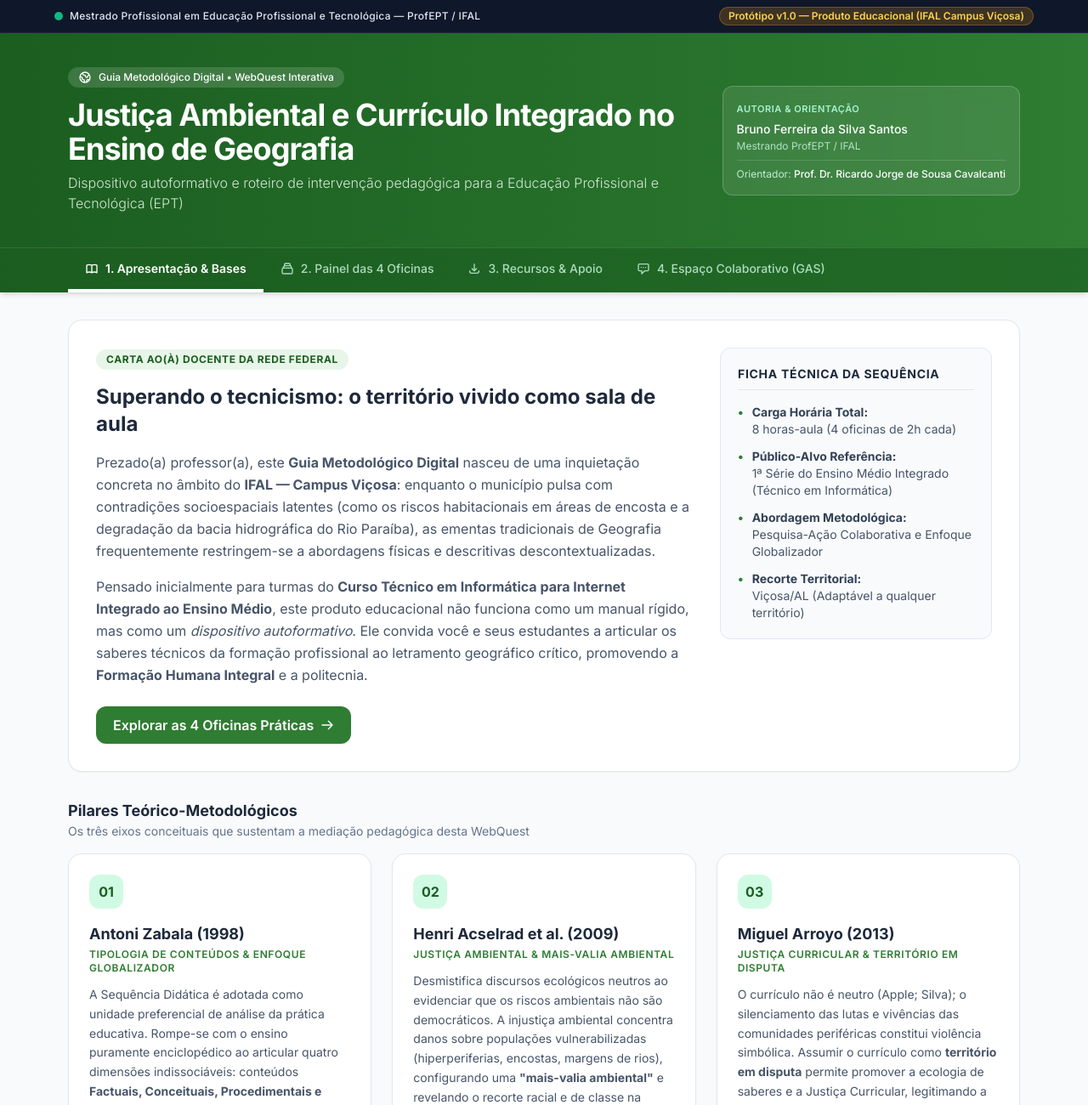
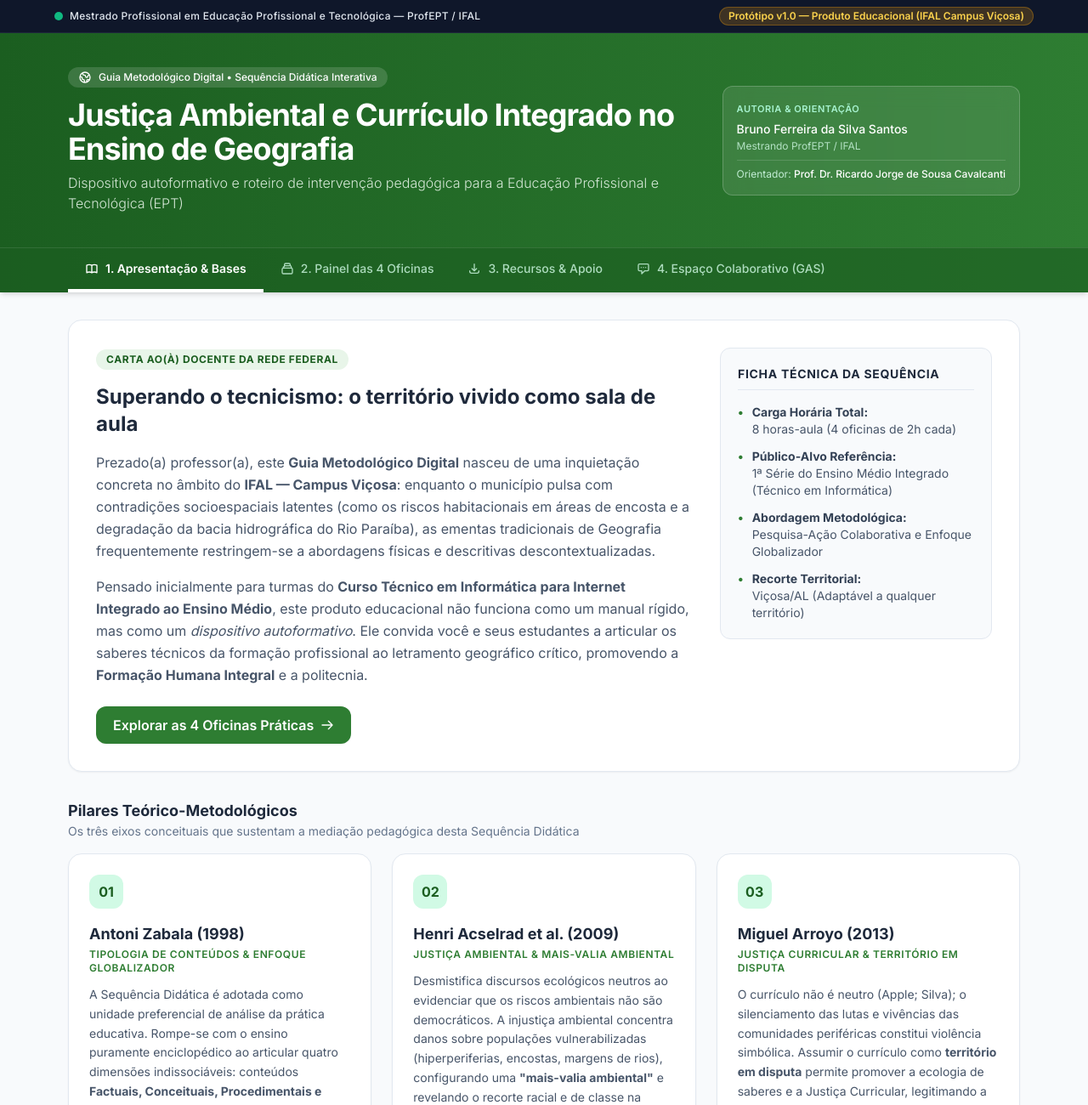
Before and after one commit to brunoprofept/wquest, a plain HTML site: page index.html in a window 1280 px wide. Shown: the top 1300 px of the page at 85% size. Drawn offline with nearby package versions, Linux system fonts and the light colour scheme.

Commit message:
Update index.html

```diff
--- a/index.html
+++ b/index.html
@@ -82,7 +82,7 @@
                 <div class="max-w-3xl">
                     <div class="inline-flex items-center gap-2 bg-white/15 backdrop-blur-sm px-3 py-1 rounded-full text-xs font-medium mb-3">
                         <svg class="w-4 h-4" fill="none" stroke="currentColor" viewBox="0 0 24 24"><path stroke-linecap="round" stroke-linejoin="round" stroke-width="2" d="M3.055 11H5a2 2 0 012 2v1a2 2 0 002 2 2 2 0 012 2v2.945M8 3.935V5.5A2.5 2.5 0 0010.5 8h.5a2 2 0 012 2 2 2 0 104 0 2 2 0 012-2h1.064M15 20.488V18a2 2 0 012-2h3.064M21 12a9 9 0 11-18 0 9 9 0 0118 0z"></path></svg>
-                        <span>Guia Metodológico Digital &bull; WebQuest Interativa</span>
+                        <span>Guia Metodológico Digital &bull; Sequência Didática Interativa</span>
                     </div>
                     <h1 class="text-2xl sm:text-3xl md:text-4xl font-bold leading-tight tracking-tight">
                         Justiça Ambiental e Currículo Integrado no Ensino de Geografia
@@ -205,7 +205,7 @@
             <div>
                 <div class="mb-4">
                     <h3 class="text-lg font-bold text-slate-800">Pilares Teórico-Metodológicos</h3>
-                    <p class="text-sm text-slate-500">Os três eixos conceituais que sustentam a mediação pedagógica desta WebQuest</p>
+                    <p class="text-sm text-slate-500">Os três eixos conceituais que sustentam a mediação pedagógica desta Sequência Didática</p>
                 </div>
 
                 <div class="grid grid-cols-1 md:grid-cols-3 gap-6">
```
